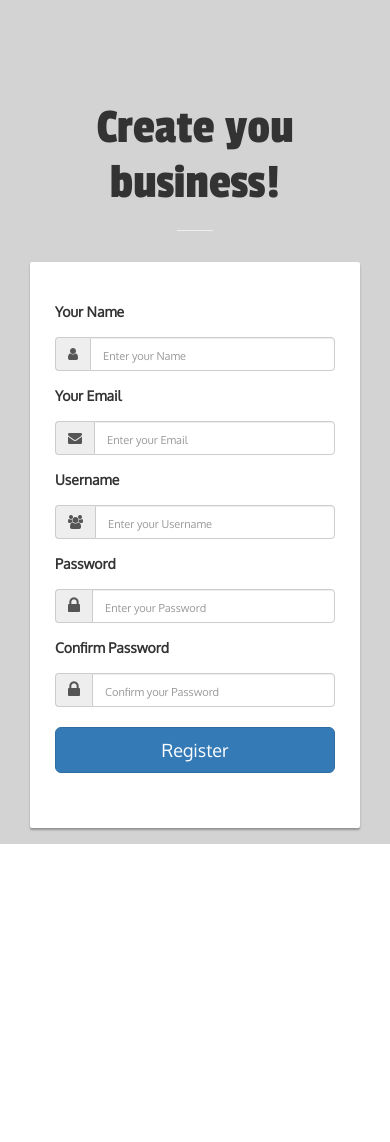
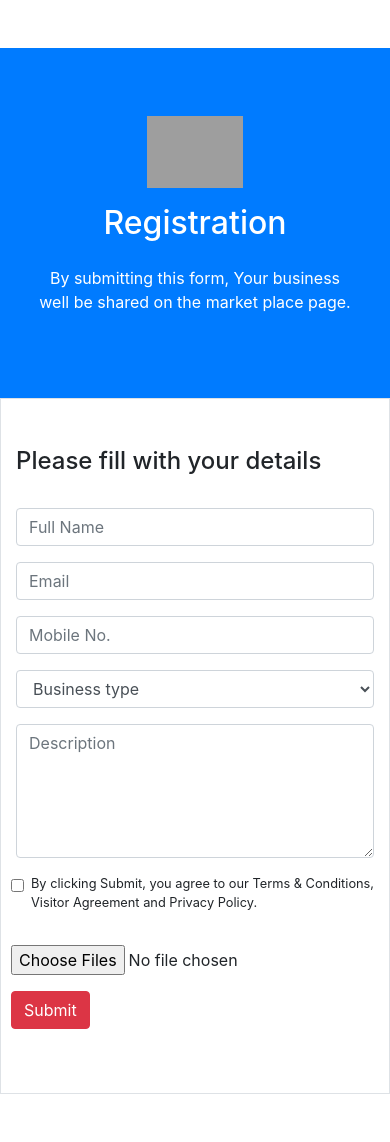
Before and after one commit to Abeerdxx/full-stack-project-marketplace, a Flask app: page /register in a window 390 px wide. Before the commit the page ends 844 px from the top, so only its background shows below. Run offline with Flask 2, Linux system fonts and the light colour scheme; some libraries are stand-ins or nearby versions; grey boxes are pictures that could not be loaded.

Commit message:
form group update

```diff
--- a/server.py
+++ b/server.py
@@ -1,4 +1,4 @@
-from flask import Flask, render_template
+from flask import Flask, render_template,request
 
 app = Flask(__name__, static_url_path='',static_folder='static',template_folder='templates')
 
@@ -13,5 +13,16 @@ def register():
 @app.route('/about')
 def about():
     return render_template('about.html')
+
+@app.route("/submit", methods = ['GET'])
+def do_search():
+    full_name = request.args.get('fullName')
+    email = request.args.get('email')
+    phone_number = request.args.get('mobileNo')
+    description = request.args.get('comment')
+
+
+    return "form_data: {0}, {1}, {2}, {3}".format(full_name, email, phone_number ,description)
+
 if __name__ == '__main__':
     app.run(port=3000)
--- a/static/register.css
+++ b/static/register.css
@@ -1,72 +1 @@
-/*
-/* Created by Filipe Pina
- * Specific styles of signin, register, component
- */
-/*
- * General styles
- */
-
- body, html{
-    height: 100%;
-    background-repeat: no-repeat;
-    background-color: #d3d3d3;
-    font-family: 'Oxygen', sans-serif;
-}
-
-.main{
-    margin-top: 70px;
-}
-
-h1.title {
-   font-size: 50px;
-   font-family: 'Passion One', cursive;
-   font-weight: 400;
-}
-
-hr{
-   width: 10%;
-   color: #fff;
-}
-
-.form-group{
-   margin-bottom: 15px;
-}
-
-label{
-   margin-bottom: 15px;
-}
-
-input,
-input::-webkit-input-placeholder {
-   font-size: 11px;
-   padding-top: 3px;
-}
-
-.main-login{
-    background-color: #fff;
-   /* shadows and rounded borders */
-   -moz-border-radius: 2px;
-   -webkit-border-radius: 2px;
-   border-radius: 2px;
-   -moz-box-shadow: 0px 2px 2px rgba(0, 0, 0, 0.3);
-   -webkit-box-shadow: 0px 2px 2px rgba(0, 0, 0, 0.3);
-   box-shadow: 0px 2px 2px rgba(0, 0, 0, 0.3);
-
-}
-
-.main-center{
-    margin-top: 30px;
-    margin: 0 auto;
-    max-width: 330px;
-   padding: 40px 40px;
-
-}
-
-.login-button{
-   margin-top: 5px;
-}
-
-.login-register{
-   font-size: 11px;
-   text-align: center;
-}
+img {width:100%;}
--- a/templates/register.html
+++ b/templates/register.html
@@ -1,97 +1,78 @@
-<link href="//maxcdn.bootstrapcdn.com/bootstrap/3.3.0/css/bootstrap.min.css" rel="stylesheet" id="bootstrap-css">
-<script src="//maxcdn.bootstrapcdn.com/bootstrap/3.3.0/js/bootstrap.min.js"></script>
-<script src="//code.jquery.com/jquery-1.11.1.min.js"></script>
+<link href="//maxcdn.bootstrapcdn.com/bootstrap/4.0.0/css/bootstrap.min.css" rel="stylesheet" id="bootstrap-css">
+<script src="//maxcdn.bootstrapcdn.com/bootstrap/4.0.0/js/bootstrap.min.js"></script>
+<script src="//cdnjs.cloudflare.com/ajax/libs/jquery/3.2.1/jquery.min.js"></script>
 <!------ Include the above in your HEAD tag ---------->
 
-<!DOCTYPE html>
-<html lang="en">
-    <head>
-		<meta name="viewport" content="width=device-width, initial-scale=1">
+<section class="testimonial py-5" id="testimonial">
+    <div class="container">
+        <div class="row ">
+            <div class="col-md-4 py-5 bg-primary text-white text-center ">
+                <div class=" ">
+                    <div class="card-body">
+                        <img src="http://www.ansonika.com/mavia/img/registration_bg.svg" style="width:30%">
+                        <h2 class="py-3">Registration</h2>
+                        <p>By submitting this form, Your business well be shared on the market place page.
 
-
-		<!-- Website CSS style -->
-		<link rel="stylesheet" type="text/css" href="register.css">
-
-		<!-- Website Font style -->
-	    <link rel="stylesheet" href="https://maxcdn.bootstrapcdn.com/font-awesome/4.6.1/css/font-awesome.min.css">
-
-		<!-- Google Fonts -->
-		<link href='https://fonts.googleapis.com/css?family=Passion+One' rel='stylesheet' type='text/css'>
-		<link href='https://fonts.googleapis.com/css?family=Oxygen' rel='stylesheet' type='text/css'>
-
-		<title>Admin</title>
-	</head>
-	<body>
-		<div class="container">
-			<div class="row main">
-				<div class="panel-heading">
-	               <div class="panel-title text-center">
-	               		<h1 class="title">Create you business!</h1>
-	               		<hr />
-	               	</div>
-	            </div>
-				<div class="main-login main-center">
-					<form class="form-horizontal" method="post" action="#">
-
-						<div class="form-group">
-							<label for="name" class="cols-sm-2 control-label">Your Name</label>
-							<div class="cols-sm-10">
-								<div class="input-group">
-									<span class="input-group-addon"><i class="fa fa-user fa" aria-hidden="true"></i></span>
-									<input type="text" class="form-control" name="name" id="name"  placeholder="Enter your Name"/>
+</p>
                     </div>
                 </div>
             </div>
+            <div class="col-md-8 py-5 border">
+                <h4 class="pb-4">Please fill with your details</h4>
+                <form method="GET" action="/submit">
+                    <div class="form-row">
+                        <div class="form-group col-md-6">
+                          <input  type="text" name="fullName" placeholder="Full Name" class="form-control" type="text">
 
+                        </div>
+                        <div class="form-group col-md-6" name = "email">
+                          <input type="email" name="email" class="form-control" id="inputEmail4" placeholder="Email">
+                        </div>
+                      </div>
+                    <div class="form-row">
+                        <div class="form-group col-md-6">
+                            <input id="Mobile No." name="mobileNo" placeholder="Mobile No." class="form-control" required="required" type="text">
+                        </div>
+                        <div class="form-group col-md-6">
+
+                                  <select id="inputState" class="form-control">
+                                    <option selected>Business type</option>
+                                    <option> New Buyer</option>
+                                    <option> Auction</option>
+                                    <option> Complaint</option>
+                                    <option> Feedback</option>
+                                  </select>
+                        </div>
+                        <div class="form-group col-md-12">
+                                  <textarea id="comment" name="comment"  placeholder="Description" cols="40" rows="5" class="form-control"></textarea>
+                        </div>
+                    </div>
+                    <div class="form-row">
                         <div class="form-group">
-							<label for="email" class="cols-sm-2 control-label">Your Email</label>
-							<div class="cols-sm-10">
-								<div class="input-group">
-									<span class="input-group-addon"><i class="fa fa-envelope fa" aria-hidden="true"></i></span>
-									<input type="text" class="form-control" name="email" id="email"  placeholder="Enter your Email"/>
-								</div>
+                            <div class="form-group">
+                                <div class="form-check">
+                                  <input class="form-check-input" type="checkbox" value="" id="invalidCheck2" required>
+                                  <label class="form-check-label" for="invalidCheck2">
+                                    <small>By clicking Submit, you agree to our Terms & Conditions, Visitor Agreement and Privacy Policy.</small>
+                                  </label>
                                 </div>
                               </div>
 
+                          </div>
+                    </div>
+                    <div class="form-row">
                         <div class="form-group">
-							<label for="username" class="cols-sm-2 control-label">Username</label>
-							<div class="cols-sm-10">
-								<div class="input-group">
-									<span class="input-group-addon"><i class="fa fa-users fa" aria-hidden="true"></i></span>
-									<input type="text" class="form-control" name="username" id="username"  placeholder="Enter your Username"/>
-								</div>
+                            <input #file type="file" accept="image/*"   multiple>
                         </div>
                     </div>
 
-						<div class="form-group">
-							<label for="password" class="cols-sm-2 control-label">Password</label>
-							<div class="cols-sm-10">
-								<div class="input-group">
-									<span class="input-group-addon"><i class="fa fa-lock fa-lg" aria-hidden="true"></i></span>
-									<input type="password" class="form-control" name="password" id="password"  placeholder="Enter your Password"/>
+                    <div class="form-row">
+
+                        <input type="submit" class="btn btn-danger" value="Submit"/>
+
                     </div>
-							</div>
-						</div>
-
-						<div class="form-group">
-							<label for="confirm" class="cols-sm-2 control-label">Confirm Password</label>
-							<div class="cols-sm-10">
-								<div class="input-group">
-									<span class="input-group-addon"><i class="fa fa-lock fa-lg" aria-hidden="true"></i></span>
-									<input type="password" class="form-control" name="confirm" id="confirm"  placeholder="Confirm your Password"/>
-								</div>
-							</div>
-						</div>
-
-						<div class="form-group ">
-							<button type="button" class="btn btn-primary btn-lg btn-block login-button">Register</button>
-						</div>
-
                 </form>
             </div>
         </div>
     </div>
-
-
-	</body>
-</html>
+</section>
```
Also changed, not shown: templates/index.html (+8 -11 lines). Lines whose indentation alone changed are shown as unchanged.
